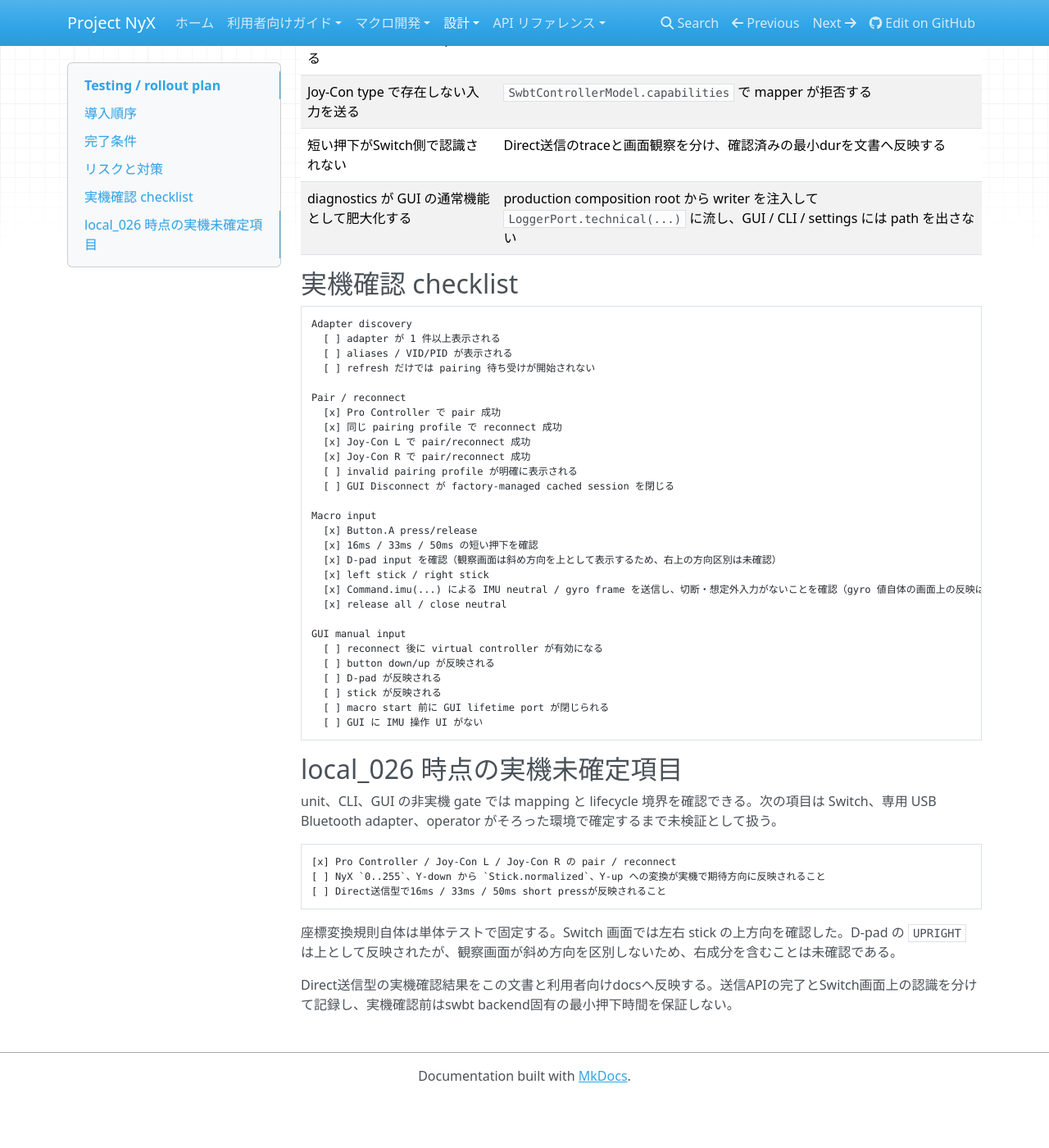
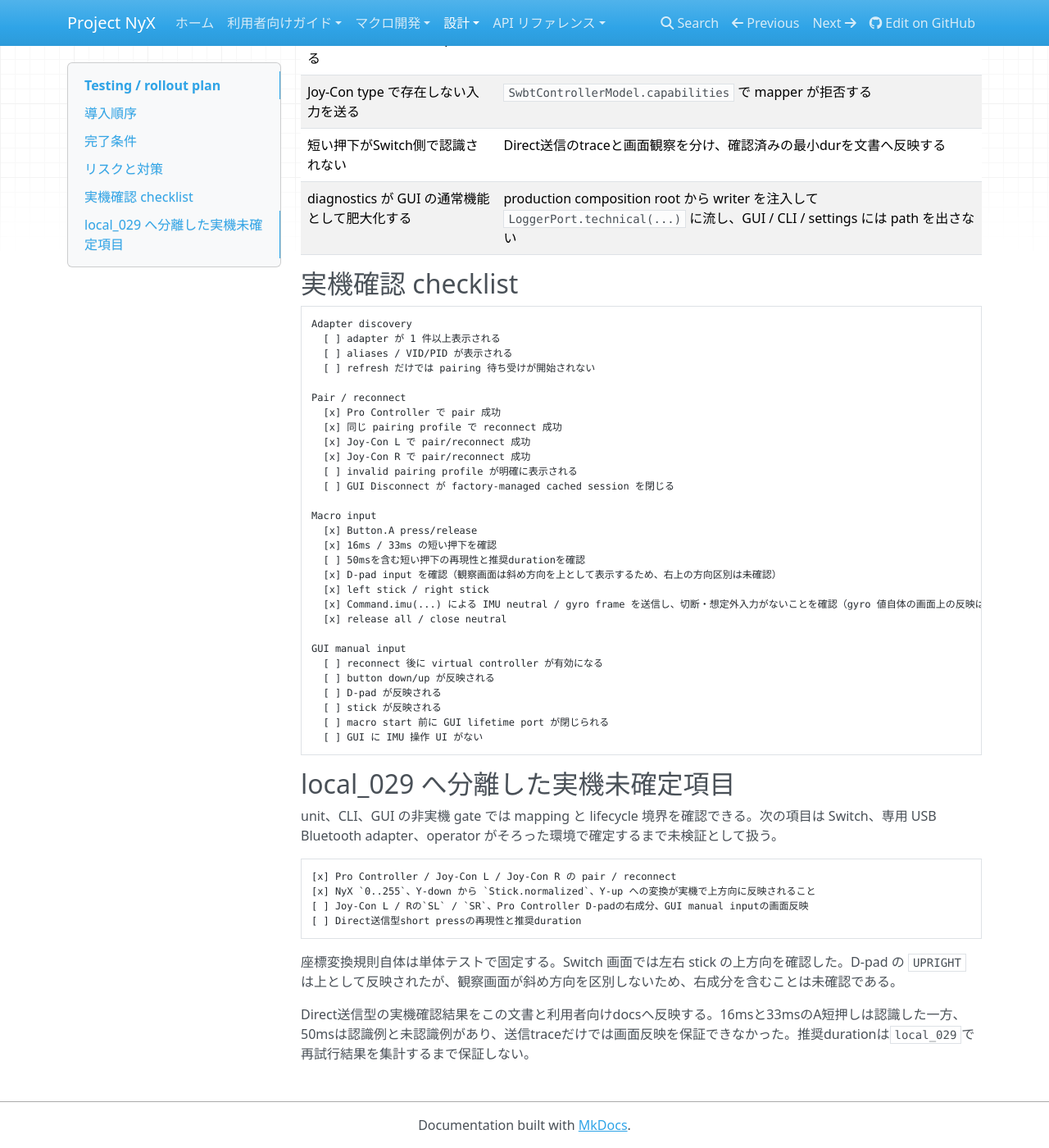
Before and after one commit to niart120/Project_NyX, an MkDocs documentation site: the page built from docs/architecture/swbt-integration/testing-rollout.md, in a window 1280 px wide and 1400 px high, scrolled down 1589 px. Shown: the whole window at 82% size. Built offline with MkDocs 1.6.1, drawn with Linux system fonts in a browser that asks for light colours; nearby versions of some CDN libraries; before the commit the page ends 2929 px from its top, so only the background shows below that.

Commit message:
docs(swbt): local_026を完了記録へ移す

````diff
--- a/docs/architecture/swbt-integration/testing-rollout.md
+++ b/docs/architecture/swbt-integration/testing-rollout.md
@@ -86,7 +86,8 @@ Pair / reconnect
 
 Macro input
   [x] Button.A press/release
-  [x] 16ms / 33ms / 50ms の短い押下を確認
+  [x] 16ms / 33ms の短い押下を確認
+  [ ] 50msを含む短い押下の再現性と推奨durationを確認
   [x] D-pad input を確認（観察画面は斜め方向を上として表示するため、右上の方向区別は未確認）
   [x] left stick / right stick
   [x] Command.imu(...) による IMU neutral / gyro frame を送信し、切断・想定外入力がないことを確認（gyro 値自体の画面上の反映は未確認）
@@ -101,16 +102,17 @@ GUI manual input
   [ ] GUI に IMU 操作 UI がない
 ```
 
-## local_026 時点の実機未確定項目
+## local_029 へ分離した実機未確定項目
 
 unit、CLI、GUI の非実機 gate では mapping と lifecycle 境界を確認できる。次の項目は Switch、専用 USB Bluetooth adapter、operator がそろった環境で確定するまで未検証として扱う。
 
 ```text
 [x] Pro Controller / Joy-Con L / Joy-Con R の pair / reconnect
-[ ] NyX `0..255`、Y-down から `Stick.normalized`、Y-up への変換が実機で期待方向に反映されること
-[ ] Direct送信型で16ms / 33ms / 50ms short pressが反映されること
+[x] NyX `0..255`、Y-down から `Stick.normalized`、Y-up への変換が実機で上方向に反映されること
+[ ] Joy-Con L / Rの`SL` / `SR`、Pro Controller D-padの右成分、GUI manual inputの画面反映
+[ ] Direct送信型short pressの再現性と推奨duration
 ```
 
 座標変換規則自体は単体テストで固定する。Switch 画面では左右 stick の上方向を確認した。D-pad の `UPRIGHT` は上として反映されたが、観察画面が斜め方向を区別しないため、右成分を含むことは未確認である。
 
-Direct送信型の実機確認結果をこの文書と利用者向けdocsへ反映する。送信APIの完了とSwitch画面上の認識を分けて記録し、実機確認前はswbt backend固有の最小押下時間を保証しない。
+Direct送信型の実機確認結果をこの文書と利用者向けdocsへ反映する。16msと33msのA短押しは認識した一方、50msは認識例と未認識例があり、送信traceだけでは画面反映を保証できなかった。推奨durationは`local_029`で再試行結果を集計するまで保証しない。
````
Also changed, not shown: spec/agent/complete/local_021/SWBT_CONTROLLER_BACKEND.md (+1 -1 lines), spec/agent/complete/local_026/SWBT_REALDEVICE_DOCS_CLOSEOUT.md (renamed from spec/agent/wip/local_026/SWBT_REALDEVICE_DOCS_CLOSEOUT.md, +19 -7 lines), spec/agent/wip/local_029/SWBT_REALDEVICE_FOLLOWUP.md (added, +29 -0 lines).
